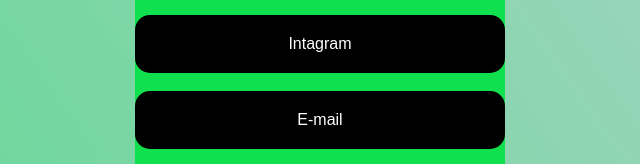
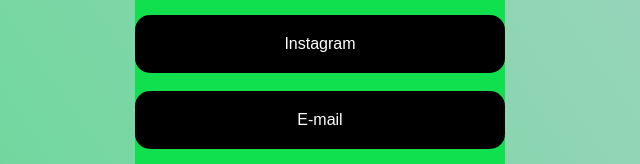
Before and after one commit to Gustavo-dev01/My-links, a plain HTML site: page index.html in a window 1280 px wide. Shown: the part 631-795 px from the top of the page, 320-960 px from the left. Drawn offline with Linux system fonts and the light colour scheme.

Commit message:
Update index.html

```diff
--- a/index.html
+++ b/index.html
@@ -22,7 +22,7 @@
             <li>
                 <a href="https://github.com/Gustavo-dev01" target="_blank">Guthub</a>
             <li>
-                <a href="https://instagram.com/gustavo.san.al?igshid=ZmZhODViOGI=">Intagram</a>
+                <a href="https://instagram.com/gustavo.san.al?igshid=ZmZhODViOGI=">Instagram</a>
             <li>
                 <a href="mailto:" gustavosantt03sc@gmail.com>E-mail</a>
             <li>
```
